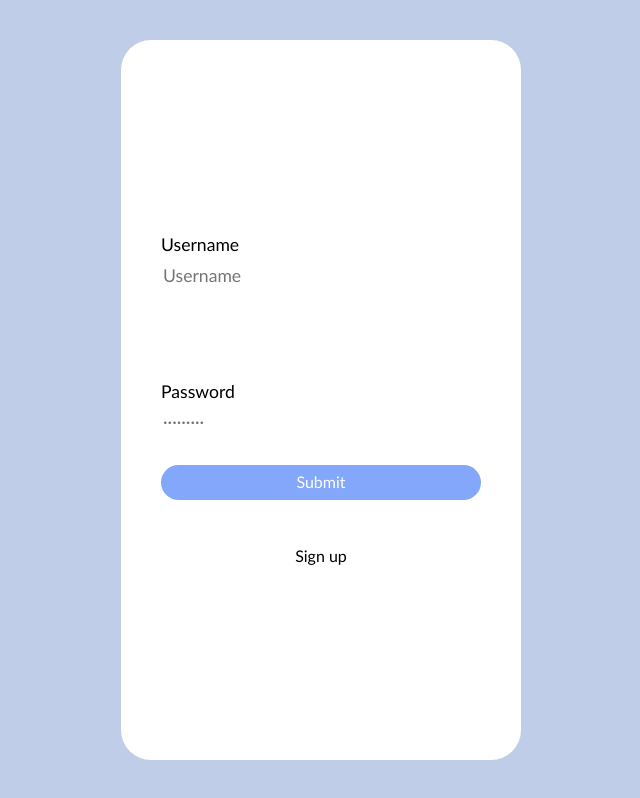
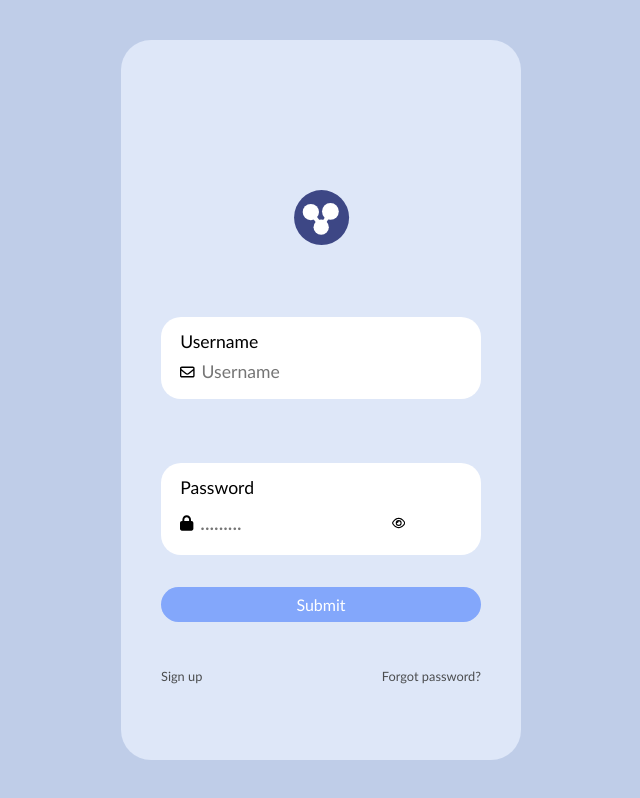
Before and after one commit to sliao03/practice, a plain HTML site: page index.html in a window 1280 px wide. Shown: the whole page, without its empty margins (319-959 px from the left). Drawn offline with Linux system fonts and the light colour scheme.

Commit message:
added icon

```diff
--- a/index.html
+++ b/index.html
@@ -1,5 +1,6 @@
 <!DOCTYPE html>
 <html lang="en">
+
 <head>
     <meta charset="UTF-8">
     <meta name="viewport" content="width=device-width, initial-scale=1.0">
@@ -7,24 +8,84 @@
     <link rel="stylesheet" href="./stlye.css">
     <link rel="stylesheet" href="./css rest.css">
 </head>
+
 <body>
     <div class="background">
         <div class="container">
-            <div class="logo"></div>
+            <div class="logo">
+                <svg class="logo-icon" xmlns="http://www.w3.org/2000/svg" xmlns:xlink="http://www.w3.org/1999/xlink"
+                    version="1.1" width="133" height="133" viewbox="0 0 640 480" xml:space="preserve">
+                    <g transform="matrix(3.31 0 0 3.31 320.4 240.4)">
+                        <circle
+                            style="stroke: rgb(0,0,0); stroke-width: 0; stroke-dasharray: none; stroke-linecap: butt; stroke-dashoffset: 0; stroke-linejoin: miter; stroke-miterlimit: 4; fill: rgb(61,71,133); fill-rule: nonzero; opacity: 1;"
+                            cx="0" cy="0" r="40"></circle>
+                    </g>
+                    <g transform="matrix(0.98 0 0 0.98 268.7 213.7)">
+                        <circle
+                            style="stroke: rgb(0,0,0); stroke-width: 0; stroke-dasharray: none; stroke-linecap: butt; stroke-dashoffset: 0; stroke-linejoin: miter; stroke-miterlimit: 4; fill: rgb(255,255,255); fill-rule: nonzero; opacity: 1;"
+                            cx="0" cy="0" r="40"></circle>
+                    </g>
+                    <g transform="matrix(1.01 0 0 1.01 362.9 210.9)">
+                        <circle
+                            style="stroke: rgb(0,0,0); stroke-width: 0; stroke-dasharray: none; stroke-linecap: butt; stroke-dashoffset: 0; stroke-linejoin: miter; stroke-miterlimit: 4; fill: rgb(255,255,255); fill-rule: nonzero; opacity: 1;"
+                            cx="0" cy="0" r="40"></circle>
+                    </g>
+                    <g transform="matrix(0.92 0 0 0.92 318.5 286.5)">
+                        <circle
+                            style="stroke: rgb(0,0,0); stroke-width: 0; stroke-dasharray: none; stroke-linecap: butt; stroke-dashoffset: 0; stroke-linejoin: miter; stroke-miterlimit: 4; fill: rgb(255,255,255); fill-rule: nonzero; opacity: 1;"
+                            cx="0" cy="0" r="40"></circle>
+                    </g>
+                    <g transform="matrix(0.16 -0.12 0.49 0.66 290.57 243.57)">
+                        <polygon
+                            style="stroke: rgb(0,0,0); stroke-width: 0; stroke-dasharray: none; stroke-linecap: butt; stroke-dashoffset: 0; stroke-linejoin: miter; stroke-miterlimit: 4; fill: rgb(255,255,255); fill-rule: nonzero; opacity: 1;"
+                            points="-50,-50 -50,50 50,50 50,-50 "></polygon>
+                    </g>
+                    <g transform="matrix(0.16 0.1 -0.44 0.69 342.03 248.34)">
+                        <polygon
+                            style="stroke: rgb(0,0,0); stroke-width: 0; stroke-dasharray: none; stroke-linecap: butt; stroke-dashoffset: 0; stroke-linejoin: miter; stroke-miterlimit: 4; fill: rgb(255,255,255); fill-rule: nonzero; opacity: 1;"
+                            vector-effect="non-scaling-stroke" points="-50,-50 -50,50 50,50 50,-50 "></polygon>
+                    </g>
+                </svg>
+            </div>
             <div class="username">
                 <p>Username</p>
-                <input type="text" placeholder="Username">
+                <div>
+                    <svg class="mail-icon" xmlns="http://www.w3.org/2000/svg"
+                        viewBox="0 0 512 512"><!--!Font Awesome Free 6.5.2 by @fontawesome - https://fontawesome.com License - https://fontawesome.com/license/free Copyright 2024 Fonticons, Inc.-->
+                        <path
+                            d="M64 112c-8.8 0-16 7.2-16 16v22.1L220.5 291.7c20.7 17 50.4 17 71.1 0L464 150.1V128c0-8.8-7.2-16-16-16H64zM48 212.2V384c0 8.8 7.2 16 16 16H448c8.8 0 16-7.2 16-16V212.2L322 328.8c-38.4 31.5-93.7 31.5-132 0L48 212.2zM0 128C0 92.7 28.7 64 64 64H448c35.3 0 64 28.7 64 64V384c0 35.3-28.7 64-64 64H64c-35.3 0-64-28.7-64-64V128z" />
+                    </svg>
+                    <input type="text" placeholder="Username">
+                </div>
+
             </div>
             <div class="password">
                 <p>Password</p>
-                <input type="text" placeholder="·········">
+                <div>
+                    <svg class="lock-icon" xmlns="http://www.w3.org/2000/svg"
+                        viewBox="0 0 448 512"><!--!Font Awesome Free 6.5.2 by @fontawesome - https://fontawesome.com License - https://fontawesome.com/license/free Copyright 2024 Fonticons, Inc.-->
+                        <path
+                            d="M144 144v48H304V144c0-44.2-35.8-80-80-80s-80 35.8-80 80zM80 192V144C80 64.5 144.5 0 224 0s144 64.5 144 144v48h16c35.3 0 64 28.7 64 64V448c0 35.3-28.7 64-64 64H64c-35.3 0-64-28.7-64-64V256c0-35.3 28.7-64 64-64H80z" />
+                    </svg>
+                    <input type="text" placeholder="·········">
+                    <svg class="eye-icon" xmlns="http://www.w3.org/2000/svg"
+                        viewBox="0 0 576 512"><!--!Font Awesome Free 6.5.2 by @fontawesome - https://fontawesome.com License - https://fontawesome.com/license/free Copyright 2024 Fonticons, Inc.-->
+                        <path
+                            d="M288 80c-65.2 0-118.8 29.6-159.9 67.7C89.6 183.5 63 226 49.4 256c13.6 30 40.2 72.5 78.6 108.3C169.2 402.4 222.8 432 288 432s118.8-29.6 159.9-67.7C486.4 328.5 513 286 526.6 256c-13.6-30-40.2-72.5-78.6-108.3C406.8 109.6 353.2 80 288 80zM95.4 112.6C142.5 68.8 207.2 32 288 32s145.5 36.8 192.6 80.6c46.8 43.5 78.1 95.4 93 131.1c3.3 7.9 3.3 16.7 0 24.6c-14.9 35.7-46.2 87.7-93 131.1C433.5 443.2 368.8 480 288 480s-145.5-36.8-192.6-80.6C48.6 356 17.3 304 2.5 268.3c-3.3-7.9-3.3-16.7 0-24.6C17.3 208 48.6 156 95.4 112.6zM288 336c44.2 0 80-35.8 80-80s-35.8-80-80-80c-.7 0-1.3 0-2 0c1.3 5.1 2 10.5 2 16c0 35.3-28.7 64-64 64c-5.5 0-10.9-.7-16-2c0 .7 0 1.3 0 2c0 44.2 35.8 80 80 80zm0-208a128 128 0 1 1 0 256 128 128 0 1 1 0-256z" />
+                    </svg>
+                </div>
+
             </div>
             <div class="submit">
                 <p>Submit</p>
             </div>
-            <div class="register"></div>
-            <p>Sign up</p>
+            <div class="register">
+                <p>Sign up</p>
+                <p>Forgot password?</p>
+            </div>
+
         </div>
     </div>
 </body>
+
 </html>
--- a/stlye.css
+++ b/stlye.css
@@ -18,7 +18,7 @@ body {
 .container {
     height: 90%;
     width: 400px;
-    background-color: white;
+    background-color: rgb(222, 231, 248);
     border-radius: 30px;
     overflow: hidden;
     display: flex;
@@ -34,20 +34,47 @@ body {
 }
 
 .logo {
-
+    height: 12.5rem;
+    display: flex;
+    align-items: center;
+    justify-content: center;
 }
 
 .username p {
     font-size: 1.1rem;
 
 }
+input {
+    background: transparent;
+}
+.username,
+.password {
+    background-color: white;
+    border-radius: 20px;
+    padding: 1rem 1.2rem;
+    box-sizing: border-box;
 
+}
+.mail-icon,
+.eye-icon,
+.lock-icon {
+    height: 1rem;
+    width: 1rem;
+    /* margin-right: 0.3rem; */
+
+}
+.username div,
+.password div {
+    display: flex;
+    margin-top: 0.6rem;
+    align-items: center;
+    gap: 0.3rem;
+}
 .username input {
     outline: none;
     border: none;
     width: 100%;
     box-sizing: border-box;
-    margin-top: 0.6rem;
     font-size: 1.1rem;
 }
 
@@ -57,7 +84,7 @@ body {
 }
 
 .password{
-    margin-top: 6rem;
+    margin-top: 4rem;
 }
 .password input {
     outline: none;
@@ -82,9 +109,12 @@ body {
 }
 
 .register p {
-    font-size: 0.3rem;
+    font-size: 0.8rem;
 }
 
 .register{
     margin-top: 3rem;
+    color: #4b4d4f;
+    display: flex;
+    justify-content: space-between;
 }
```
